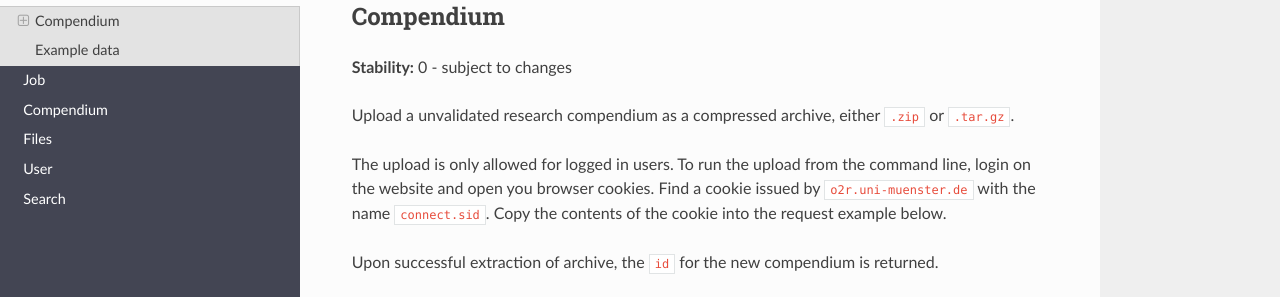
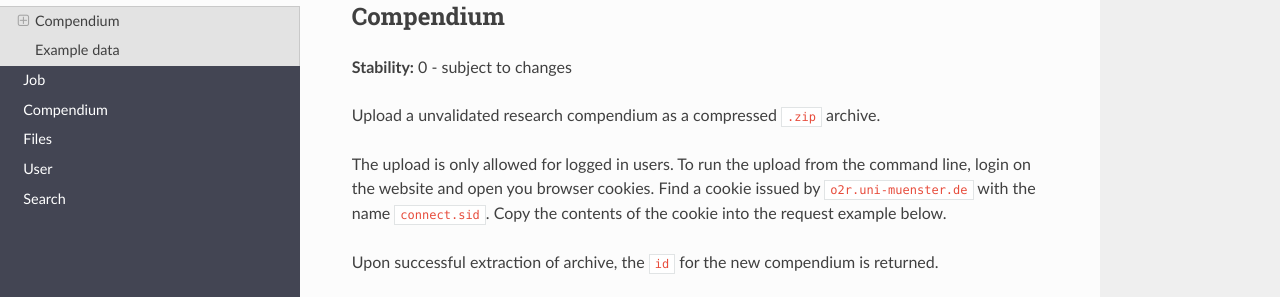
Before and after one commit to o2r-project/api, an MkDocs documentation site: the page built from docs/upload.md, in a window 1280 px wide and 1335 px high. Shown: the part 160-457 px from the top of the window. Built offline with MkDocs 1.6.1, drawn with Linux system fonts in a browser that asks for light colours; nearby versions of some CDN libraries; old or Windows-style settings are respelled for this version of MkDocs.

Commit message:
removed tar.gz as accepted file type

```diff
--- a/docs/upload.md
+++ b/docs/upload.md
@@ -4,7 +4,7 @@
 
 __Stability:__ 0 - subject to changes
 
-Upload a unvalidated research compendium as a compressed archive, either `.zip` or `.tar.gz`.
+Upload a unvalidated research compendium as a compressed `.zip` archive.
 
 The upload is only allowed for logged in users. To run the upload from the command line, login on the website and open you browser cookies. Find a cookie issued by `o2r.uni-muenster.de` with the name `connect.sid`. Copy the contents of the cookie into the request example below.
 
```
